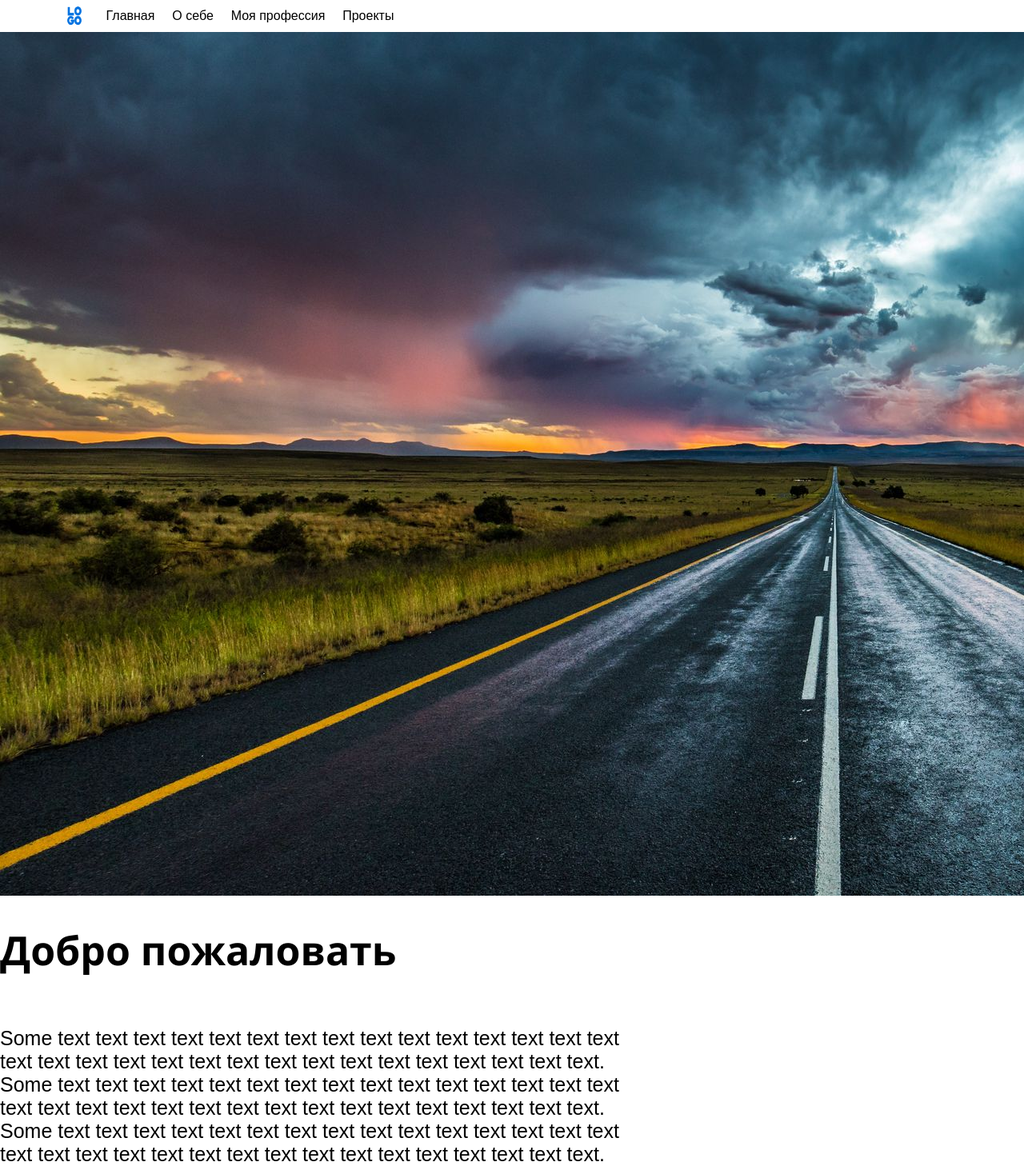
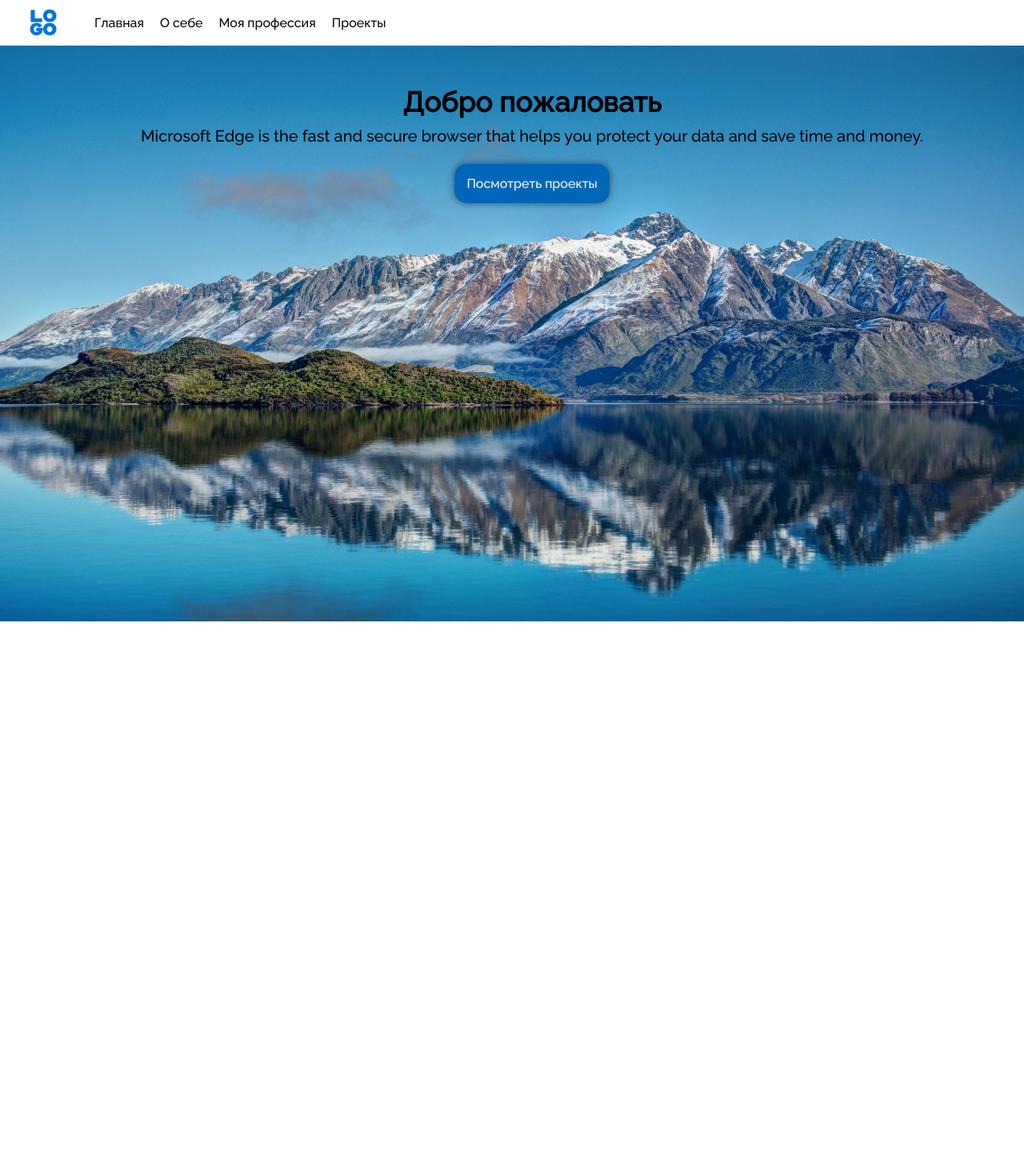
Before and after one commit to Internet-programming-labs/Lab2, a PHP site: page / in a window 1280 px wide; the page is wider, and only the part inside the window is pictured. Shown: that part at 80% size. After the commit the page ends 777 px from the top of that part, so only its background shows below. Run offline with PHP 8.4, Linux system fonts and the light colour scheme.

Commit message:
Reworked main page

```diff
--- a/Styles/header.css
+++ b/Styles/header.css
@@ -5,7 +5,8 @@ body{
 
 .header{
     margin: 0;
-    padding: 0 5%;
+    padding: 0 0;
+    display: flex;
 }
 
 .navigation{
@@ -23,7 +24,14 @@ body{
 }
 
 .navigation > ul > li{
-    padding: 1%;
+    padding: 10px;
+}
+.navigation > ul
+{
+    display:flex;
+    justify-content: center;
+    align-items: center;
+    height: 100%;
 }
 
 .navigation > ul > li > a{
@@ -38,9 +46,8 @@ body{
 }
 
 .logo img{
-    width: 5%;
-    height: 5%;
-    float: left;
+    width: 108px;
+    /*float: left;*/
 }
 
 
--- /dev/null
+++ b/Styles/main.css
@@ -0,0 +1,55 @@
+
+.background img
+{
+    width: 100%;
+    position: absolute;
+    pointer-events: none;
+}
+
+.mobile
+{
+    width: 100%;
+    margin: 0 25px;
+    position:absolute;
+    display: flex;
+    justify-content: center;
+}
+
+.heroItem
+{
+    position:absolute;
+    top: 50px;
+    text-align: center;
+}
+.introTextAndImage
+{
+    position: relative;
+}
+
+.introTextAndImage::before
+{
+    display: block;
+    content: "";
+    width: 100%;
+    /*padding-bottom: 61%;*/
+    box-sizing: inherit;
+    overflow: unset;
+}
+
+.see_projects
+{
+    position: relative;
+    top: 35px;
+    background-color: #0067B8;
+    color: white;
+    text-decoration: none;
+    padding: 15px;
+    font-family: 'Raleway', sans-serif;
+    border-radius: 15px;
+    box-shadow: 0 0 10px rgba(0,0,0,0.5);
+}
+
+.see_projects:hover
+{
+    background-color: #005494;
+}
--- a/Styles/text_styles.css
+++ b/Styles/text_styles.css
@@ -5,9 +5,19 @@
     font-weight: 500;
 }
 
+.c-heading-3
+{
+    font-family: 'Raleway', sans-serif;
+    margin: 0;
+    font-size: 35px;
+}
+
 .c-paragraph-2{
     font-family: 'Raleway', sans-serif;
-    font-weight: 200;
+    margin: 0;
+    padding: 10px 0 3px 0;
+    font-size: 20px;
+
 }
 
 .c-paragraph-1{
--- a/index.php
+++ b/index.php
@@ -4,24 +4,23 @@
     <meta charset = "UTF-8">
     <title>My site</title>
     <link rel = "stylesheet" href = "Styles/header.css">
+    <link rel = "stylesheet" href = "Styles/main.css">
+    <link rel = "stylesheet" href = "Styles/text_styles.css">
 </head>
 <body>
-    <?php
-    include('header.php');
-    ?>
-    <div class = "background">
-        <img src = "images/background.jpg" alt = "Background">
-    </div>
-    <div class = "welcome">
-        <h1>Добро пожаловать</h1><br>
-    </div>
-    <div class = "welcome">
-        Some text text text text text text text text text text text text text text text<br>
-        text text text text text text text text text text text text text text text text.<br>
-        Some text text text text text text text text text text text text text text text<br>
-        text text text text text text text text text text text text text text text text.<br>
-        Some text text text text text text text text text text text text text text text<br>
-        text text text text text text text text text text text text text text text text.<br>
+    <?php include('header.php'); ?>
+
+    <div class = "introTextAndImage">
+        <div class = "background">
+            <img src = "images/lake_and_mountains.jpg" alt = "Background">
+        </div>
+        <div class = "mobile">
+            <div class = "heroItem">
+                <h1 class = "c-heading-3">Добро пожаловать</h1>
+                <p class = "c-paragraph-2">Microsoft Edge is the fast and secure browser that helps you protect your data and save time and money. </p>
+                <a class = "see_projects" href="index.php">Посмотреть проекты</a>
+            </div>
+        </div>
     </div>
 </body>
 </html>
--- a/projects.php
+++ b/projects.php
@@ -4,11 +4,14 @@
     <meta charset = "UTF-8">
     <title>My site</title>
     <link rel = "stylesheet" href = "Styles/header.css">
+    <link rel = "stylesheet" href = "Styles/projects.css">
 </head>
 <body>
     <?php
     include('header.php');
     ?>
-    <h1>Проекты</h1>
+    <div class = "testDiv">
+        <p class = "testHeadingClass">Проекты</p>
+    </div>
 </body>
 </html>
```
Also changed, not shown: Styles/projects.css (added, +15 -0 lines), images/granit.jpg (added), images/lake_and_mountains.jpg (added), images/mountains.jpg (added), images/stones.jpg (added), images/trava.jpg (added), images/wave.jpg (added).
